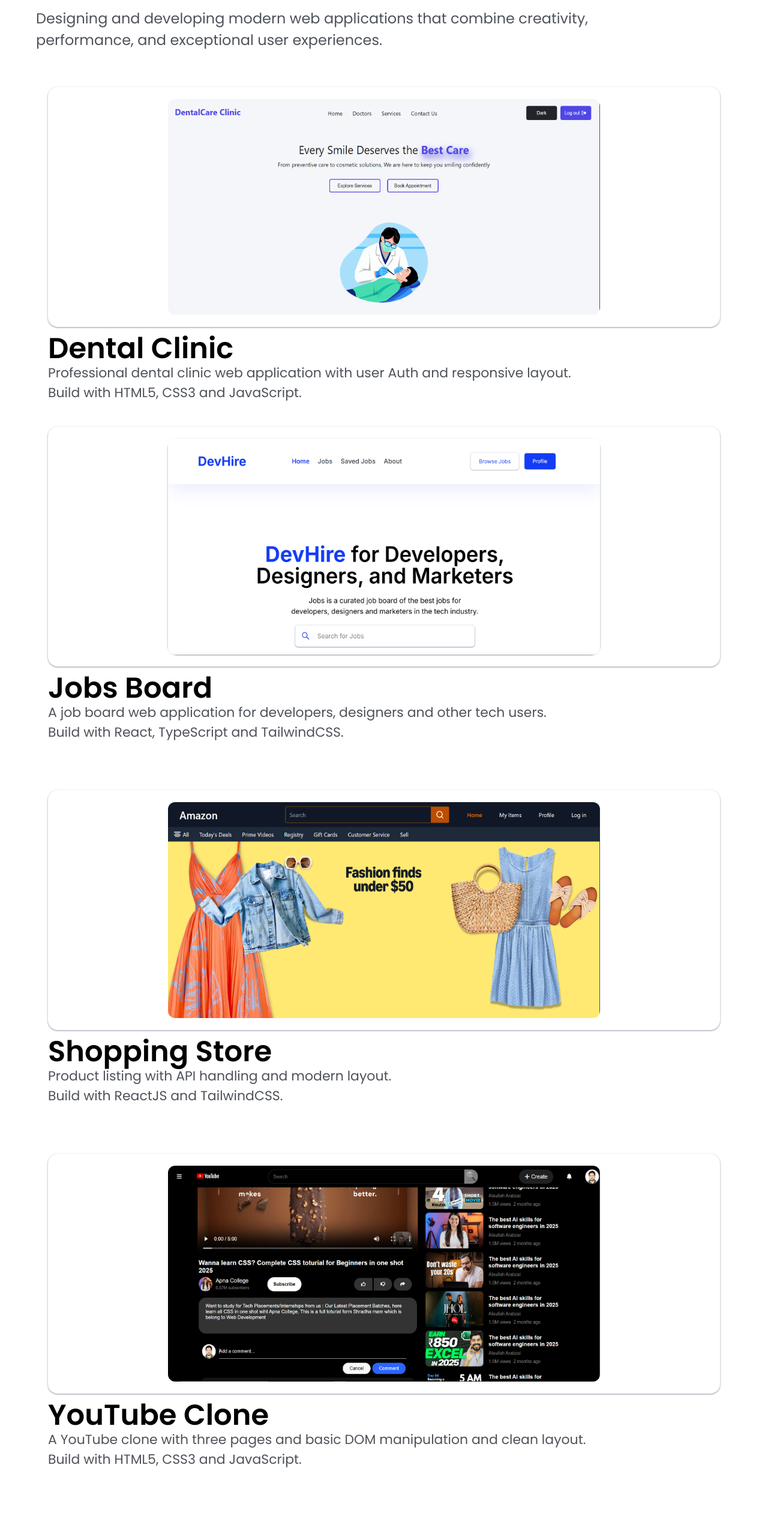
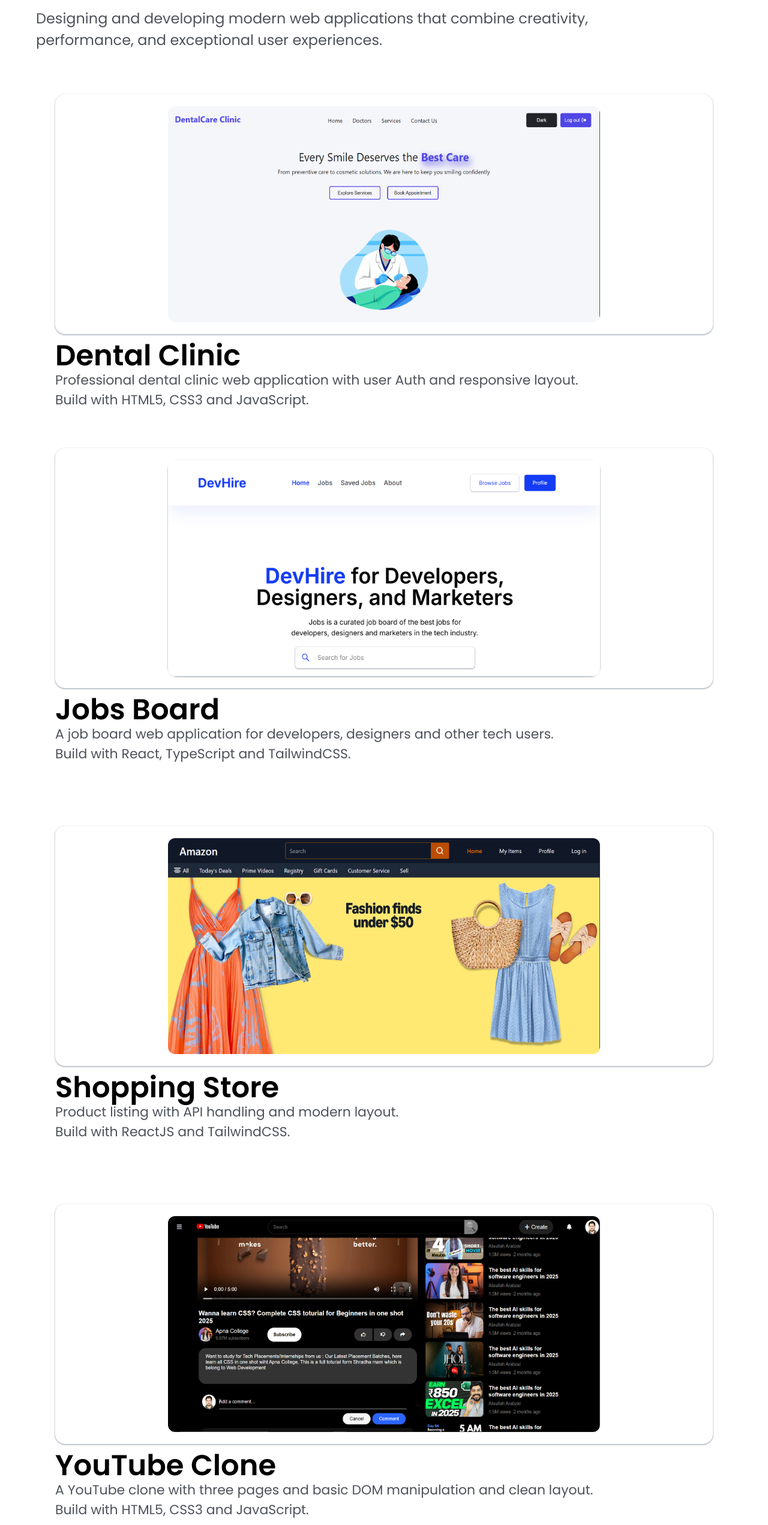
Before and after one commit to ataullaharabzai/Portfolio-website, a React (Vite) app: page /projects in a window 1280 px wide. Shown: the part 255-2797 px from the top of the page at 60% size. Built offline with nearby package versions, Linux system fonts and the light colour scheme.

Commit message:
dark mode added

```diff
--- a/src/pages/Projects.jsx
+++ b/src/pages/Projects.jsx
@@ -18,23 +18,30 @@ function Projects() {
   return (
     <main className="p-5 md:p-15 mt-5">
       <div>
-        <p data-aos='fade-right' className="text-3xl md:text-7xl font-bold">
-          My <span className="text-[#6e06f2] dark:text-orange-600">Best</span> Creations
+        <p data-aos="fade-right" className="text-3xl md:text-7xl font-bold">
+          My <span className="text-[#6e06f2] dark:text-orange-600">Best</span>{" "}
+          Creations
           <span className="font-bold text-3xl md:text-8xl text-[#6e06f2] dark:text-orange-600">
             .
           </span>
         </p>
-        <p data-aos='fade-left' className="text-[#4e525a] dark:text-gray-300 text-[16px] md:text-[24px] mt-5">
+        <p
+          data-aos="fade-left"
+          className="text-[#4e525a] dark:text-gray-300 text-[16px] md:text-[24px] mt-5"
+        >
           Designing and developing modern web applications that combine
           creativity,
         </p>
-        <p data-aos='fade-left' className="text-[#4e525a] dark:text-gray-300 text-[16px] md:text-[24px]">
+        <p
+          data-aos="fade-left"
+          className="text-[#4e525a] dark:text-gray-300 text-[16px] md:text-[24px]"
+        >
           performance, and exceptional user experiences.
         </p>
       </div>
 
       <section className="projects p-5">
-        <div data-aos='fade-up' className="project1 mt-10 bg-white rounded-2xl">
+        <div data-aos="fade-up" className="project1 mt-10 bg-white rounded-2xl dark:bg-gray-800 p-3">
           <div className="w-full shadow shadow-gray-400 p-5 flex justify-center items-center rounded-2xl">
             <a
               href="https://ataullaharabzai.github.io/Dental-Clinic/"
@@ -52,16 +59,16 @@ function Projects() {
           <p className="text-2xl md:text-5xl mt-3 font-semibold">
             Dental Clinic
           </p>
-          <p className="md:text-[22px] text-[#4e525a]">
+          <p className="md:text-[22px] dark:text-gray-300 text-[#4e525a]">
             Professional dental clinic web application with user Auth and
             responsive layout.
           </p>
-          <p className="md:text-[22px] text-[#4e525a]">
+          <p className="md:text-[22px] dark:text-gray-300 text-[#4e525a]">
             Build with HTML5, CSS3 and JavaScript.
           </p>
         </div>
 
-        <div data-aos='fade-up' className="project2 mt-10 bg-white rounded-2xl">
+        <div data-aos="fade-up" className="project2 mt-10 dark:bg-gray-800 p-3 bg-white rounded-2xl">
           <div className=" w-full shadow shadow-gray-400 p-5 flex justify-center items-center rounded-2xl">
             <a href="https://dev-hire-jobs.vercel.app" className="">
               <div className="shadow shadow-gray-400 rounded-2xl">
@@ -74,16 +81,16 @@ function Projects() {
             </a>
           </div>
           <p className="text-2xl md:text-5xl mt-3 font-semibold">Jobs Board</p>
-          <p className="md:text-[22px] text-[#4e525a]">
+          <p className="md:text-[22px] text-[#4e525a] dark:text-gray-300">
             A job board web application for developers, designers and other tech
             users.
           </p>
-          <p className="md:text-[22px] text-[#4e525a]">
+          <p className="md:text-[22px] text-[#4e525a] dark:text-gray-300">
             Build with React, TypeScript and TailwindCSS.
           </p>
         </div>
 
-        <div data-aos='fade-up' className="project3 mt-20 bg-white rounded-2xl">
+        <div data-aos="fade-up" className="project3 mt-20 dark:bg-gray-800 p-3 bg-white rounded-2xl">
           <div className="w-full shadow shadow-gray-400 p-5 flex justify-center items-center rounded-2xl">
             <a href="https://github.com/ataullaharabzai" className="">
               <div>
@@ -98,15 +105,15 @@ function Projects() {
           <p className="text-2xl md:text-5xl mt-3 font-semibold">
             Shopping Store
           </p>
-          <p className="md:text-[22px] text-[#4e525a]">
+          <p className="md:text-[22px] text-[#4e525a] dark:text-gray-300">
             Product listing with API handling and modern layout.
           </p>
-          <p className="md:text-[22px] text-[#4e525a]">
+          <p className="md:text-[22px] text-[#4e525a] dark:text-gray-300">
             Build with ReactJS and TailwindCSS.
           </p>
         </div>
 
-        <div data-aos='fade-up' className="project4 mt-20 bg-white rounded-2xl">
+        <div data-aos="fade-up" className="project4 mt-20 dark:bg-gray-800 p-3 bg-white rounded-2xl">
           <div className="w-full shadow shadow-gray-400 p-5 flex justify-center items-center rounded-2xl">
             <a href="https://github.com/ataullaharabzai" className="">
               <div>
@@ -121,11 +128,11 @@ function Projects() {
           <p className="text-2xl md:text-5xl mt-3 font-semibold">
             YouTube Clone
           </p>
-          <p className="md:text-[22px] text-[#4e525a]">
+          <p className="md:text-[22px] text-[#4e525a] dark:text-gray-300">
             A YouTube clone with three pages and basic DOM manipulation and
             clean layout.
           </p>
-          <p className="md:text-[22px] text-[#4e525a]">
+          <p className="md:text-[22px] text-[#4e525a] dark:text-gray-300">
             Build with HTML5, CSS3 and JavaScript.
           </p>
         </div>
```
